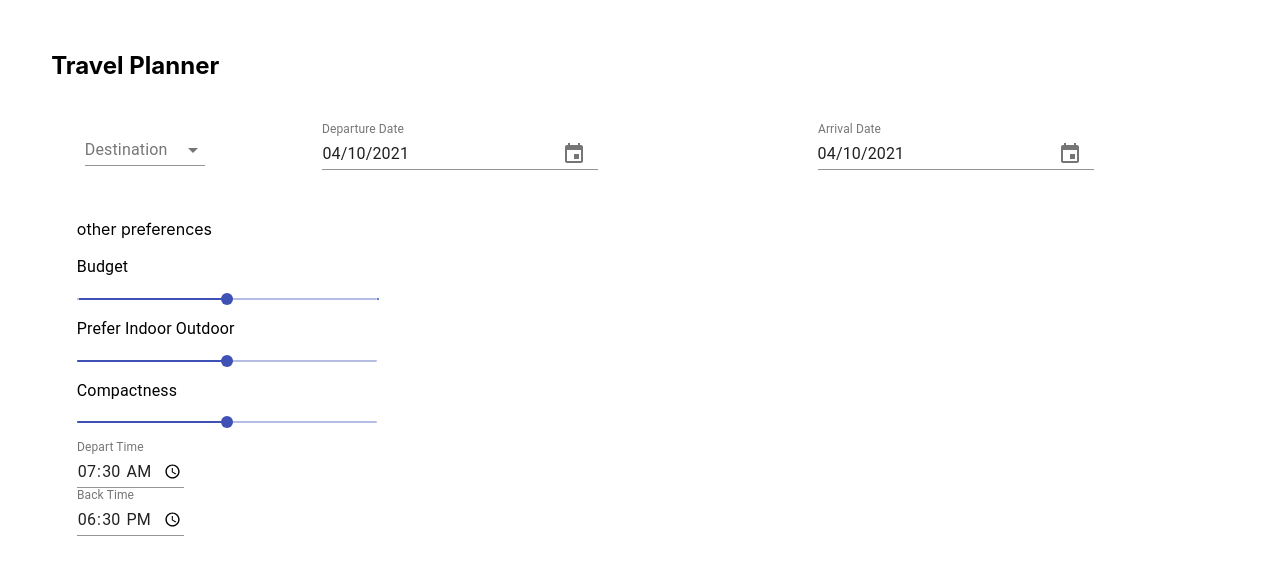
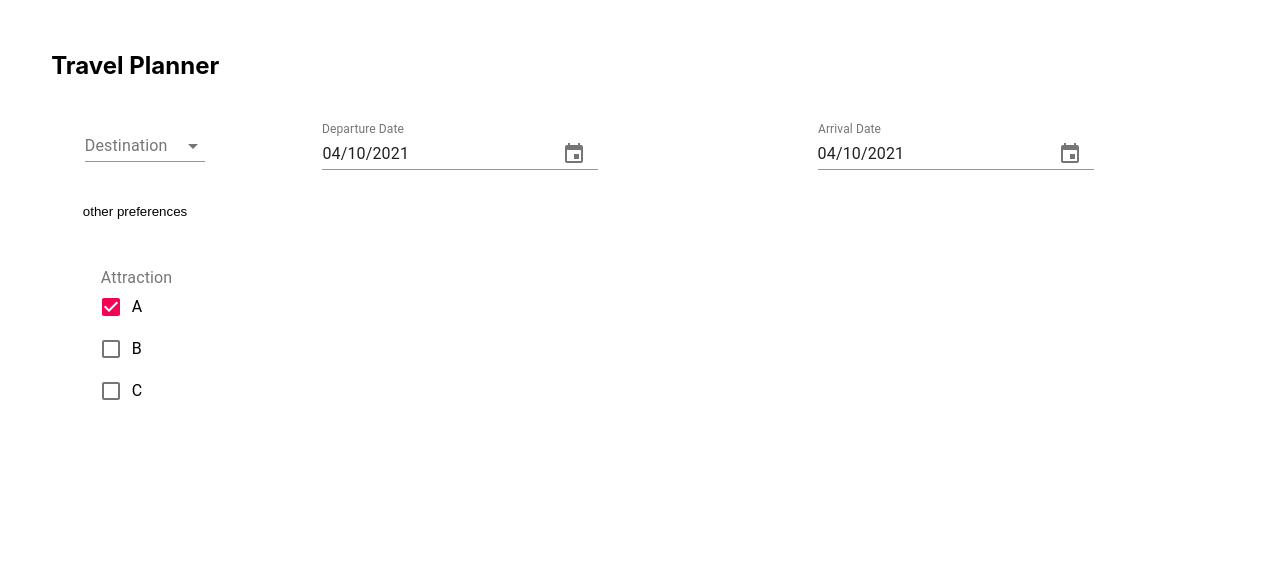
Before and after one commit to ktxlh/triplan.ai, a React (Create React App) app in the folder frontend/: page / in a window 1280 px wide. Shown: the top 566 px of the page. Built offline with nearby package versions, Linux system fonts and the light colour scheme.

Commit message:
enable 'pref' show/hide

```diff
--- a/frontend/package.json
+++ b/frontend/package.json
@@ -5,7 +5,9 @@
   "dependencies": {
     "@date-io/date-fns": "^1.3.13",
     "@material-ui/core": "^4.11.3",
+    "@material-ui/icons": "^4.11.2",
     "@material-ui/pickers": "^3.3.10",
+    "@react-google-maps/api": "^2.1.1",
     "@testing-library/jest-dom": "^5.11.10",
     "@testing-library/react": "^11.2.6",
     "@testing-library/user-event": "^12.8.3",
@@ -13,6 +15,7 @@
     "react": "^17.0.2",
     "react-country-region-selector": "^3.0.2",
     "react-dom": "^17.0.2",
+    "react-google-maps": "^9.4.5",
     "react-scripts": "4.0.3",
     "web-vitals": "^1.1.1"
   },
--- a/frontend/src/App.css
+++ b/frontend/src/App.css
@@ -19,16 +19,32 @@
   color: black;
 }
 
-.main {
+.output {
+  padding: 2% 6% 0 6%;
+  font-size: 16px;
+  color: black;
+}
+
+.row {
   display: flex;
   flex-direction: row;
-  align-items: center;
-  justify-content: center;
+  align-items: flex-start;
+  justify-content: flex-start;
 }
 
-.pref {
+.column {
   display: flex;
   flex-direction: column;
   align-items: flex-start;
   justify-content: flex-start;
 }
+
+.button {
+  background-color: transparent;
+  border: none;
+}
+
+.button:hover {
+  background-color: lightblue;
+  border: none;
+}
--- a/frontend/src/App.js
+++ b/frontend/src/App.js
@@ -1,20 +1,28 @@
 import './App.css';
-
+import React, { useState } from 'react';
 import MaterialUIPickers from './Component/Date';
 import SimpleSelect from './Component/City';
 import Preferences from './Component/Preferences';
+import Attraction from './Component/PlanAttraction';
 
 function App() {
+  const [show, toggleShow] = useState(false);
+
   return (
     <div className="App">
       <div className="App-header">Travel Planner</div>
-      <div className="input main">
+      <div className="input row">
         <SimpleSelect></SimpleSelect>
         <MaterialUIPickers></MaterialUIPickers>
       </div>
-      <div className="input pref">
-        <p>other preferences</p>
-        <Preferences></Preferences>
+      <div className="input column">
+        <button className="button" onClick={() => toggleShow(!show)}>
+          {show? "collapse": "other preferences"}
+        </button>
+        {show && <Preferences></Preferences>}
+      </div>
+      <div className="output row">
+        <Attraction></Attraction>
       </div>
     </div>
   );
```
Also changed, not shown: 1 other file (tests, documents, lock files or other folders).
